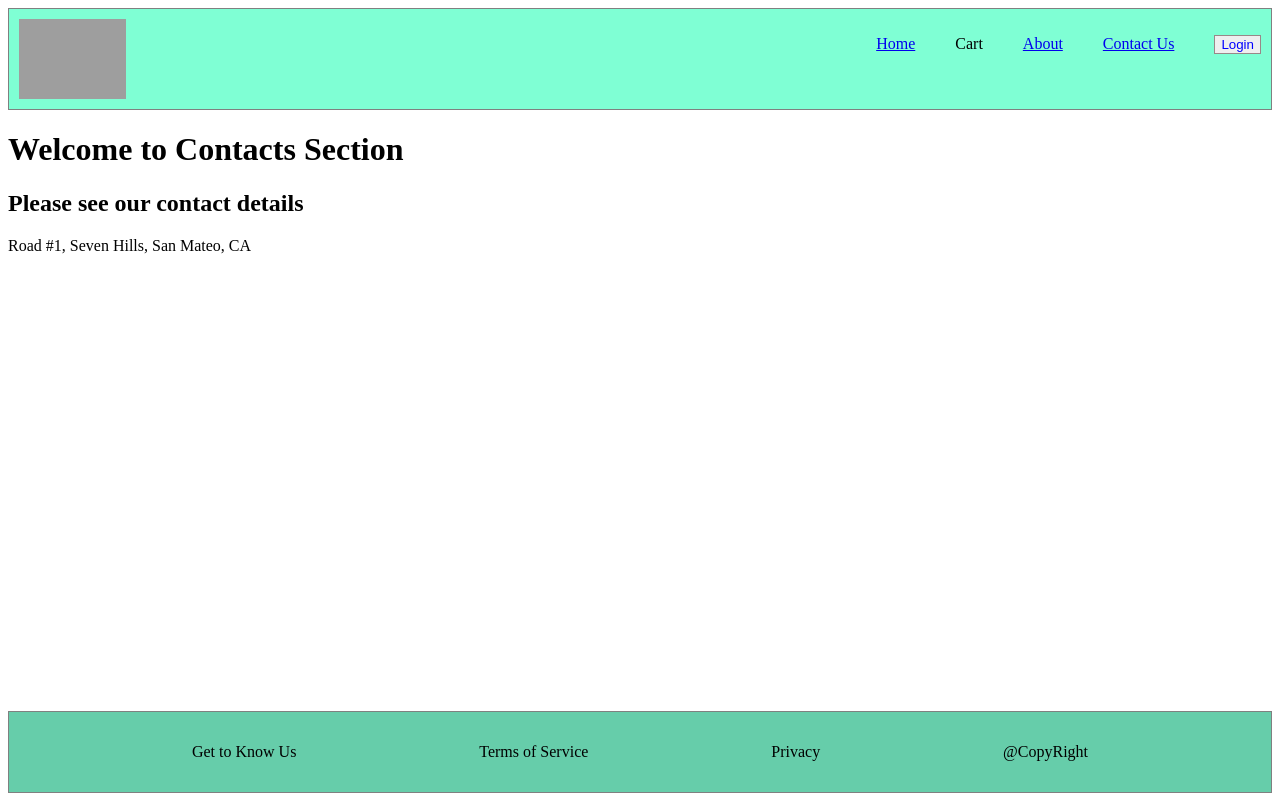
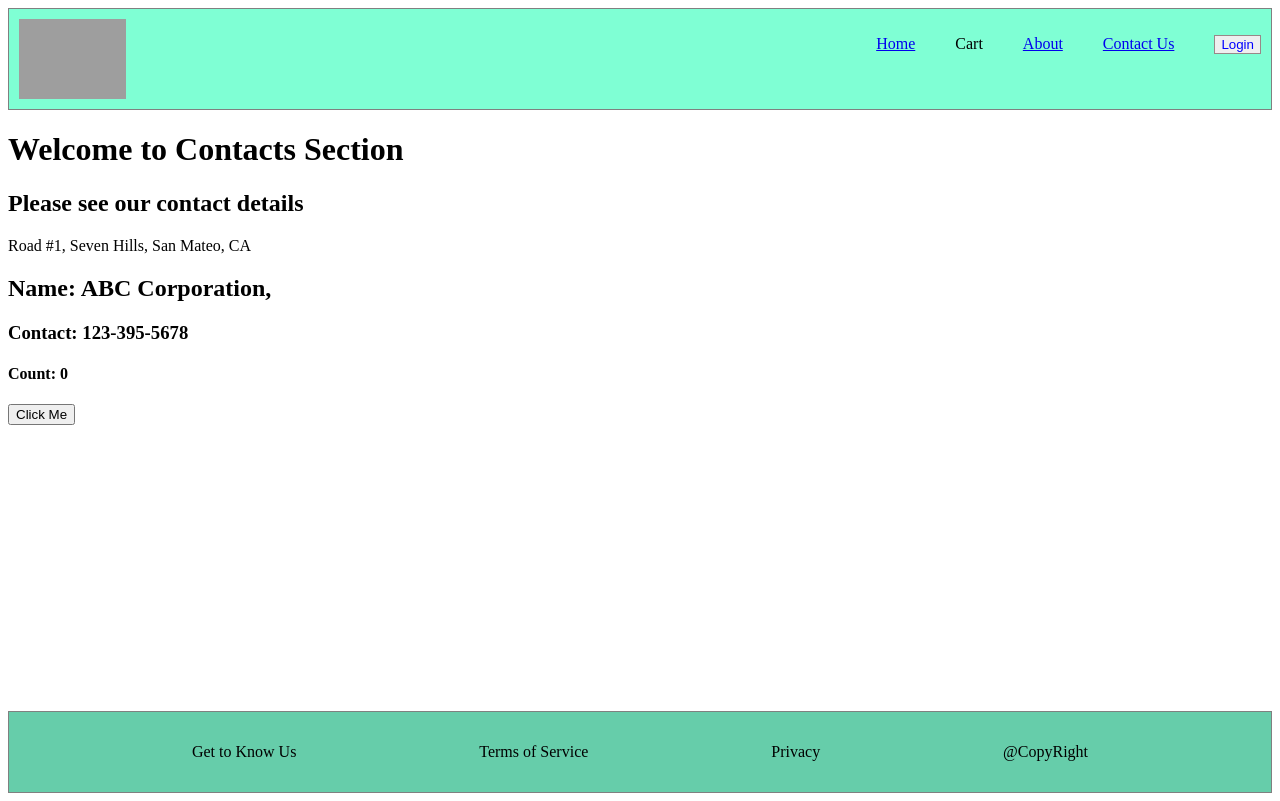
Before and after one commit to snaren951/myReactApp, a React (Vite) app: page /contact in a window 1280 px wide. Built offline with nearby package versions, Linux system fonts and the light colour scheme; grey boxes are pictures that could not be loaded.

Commit message:
class based component is added

```diff
--- a/src/components/Contact.js
+++ b/src/components/Contact.js
@@ -1,3 +1,4 @@
+import UserClass from "./UserClass";
 const Contact = ()=>{
     return (
         <div className="contacts">
@@ -6,6 +7,7 @@ const Contact = ()=>{
             <div>
                 <p>Road #1, Seven Hills, San Mateo, CA</p>
             </div>
+            <UserClass name={"ABC Corporation"} contact={"123-395-5678"}/>
         </div>
     )
 }
--- /dev/null
+++ b/src/components/UserClass.js
@@ -0,0 +1,49 @@
+import React from "react";
+
+
+class UserClass extends React.Component{
+
+    constructor(props){
+        console.log("user class constructor");
+        super(props);
+        this.state = {
+            count : 0
+        }
+
+    }
+    componentDidMount(){
+
+        console.log("user class ComponentDidMount");
+    }
+
+    render(){
+        console.log("userclass render");
+        const {name, contact} = this.props;
+
+
+        return (
+            <div>
+
+                <h2>Name: {name},</h2>
+
+
+                <h3> Contact: {contact}</h3>
+                <h4>Count: {this.state.count}</h4>
+                <button onClick={()=>{
+                    this.setState({
+                        count: this.state.count+1
+                    })
+                }}>Click Me</button>
+
+
+
+
+
+            </div>
+
+        )
+    }
+
+}
+
+export default UserClass;
--- a/src/index.html
+++ b/src/index.html
@@ -4,7 +4,7 @@
     <meta charset="UTF-8">
     <meta name="viewport" content="width=device-width, initial-scale=1.0">
     <link rel="stylesheet" href="./index.css">
-    <title>MySwiggyApp</title>
+    <title>OrderFoodApp</title>
 </head>
 <body>
     <div id="root">
```
